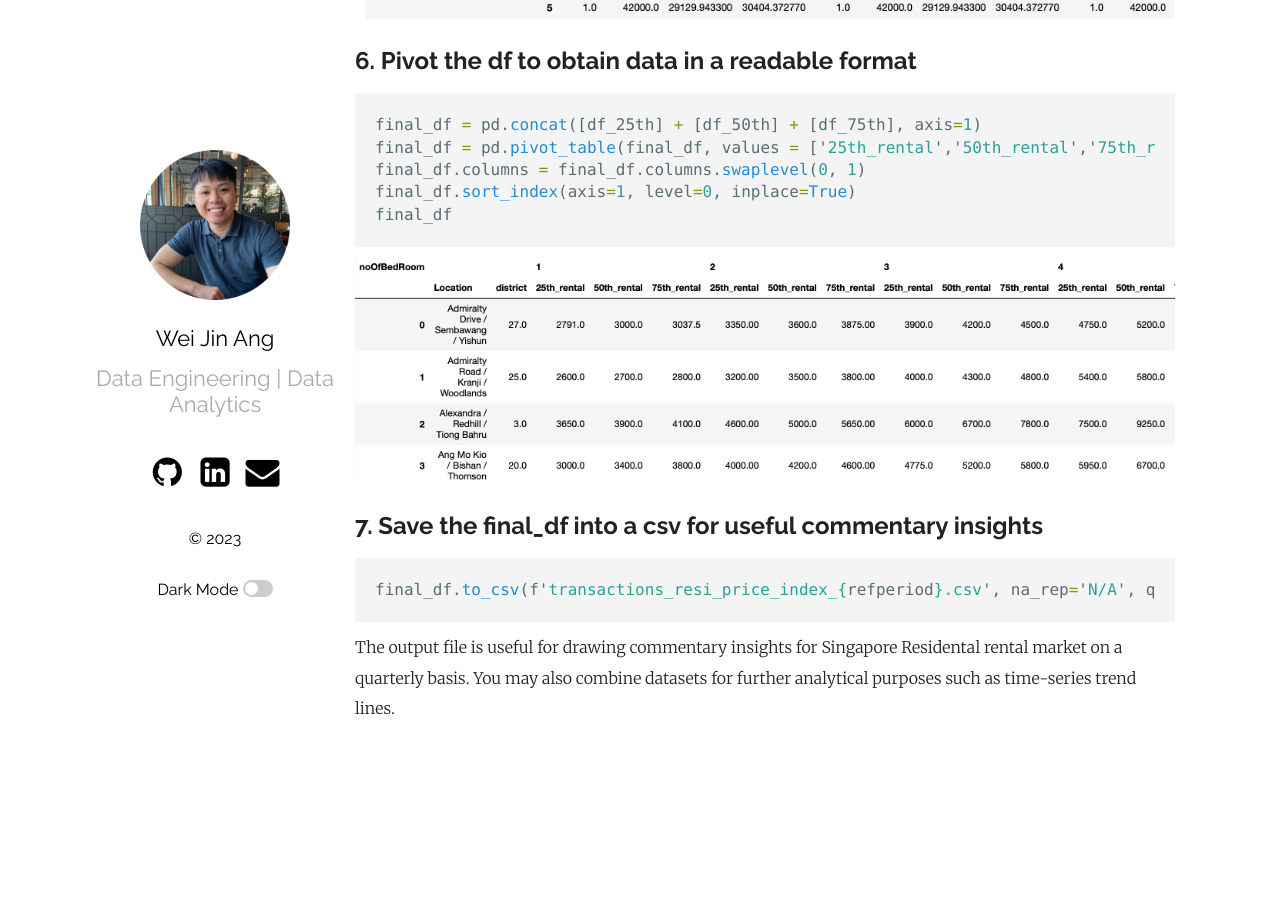
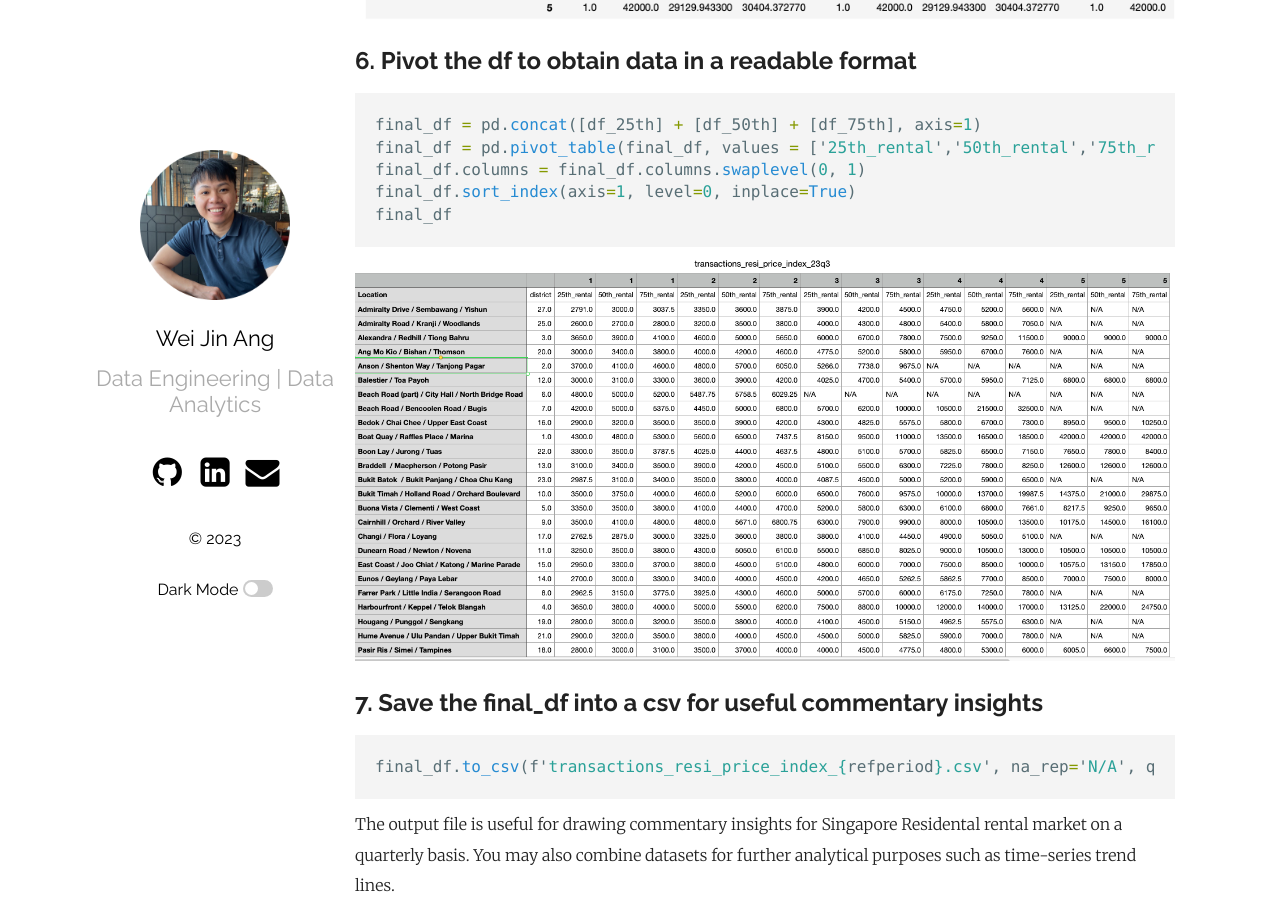
Before and after one commit to wjang96/wjang96.github.io, a Jekyll site: the page built from _posts/2023-08-20-Exploring Singapore private property transactions with URA API Part 2.markdown, in a window 1280 px wide and 900 px high, scrolled down 2711 px. Built offline with Jekyll 4.4.1, drawn with Linux system fonts in a browser that asks for light colours; before the commit the page ends 3479 px from its top, so only the background shows below that.

Commit message:
Update 2023-08-20-Exploring Singapore private property transactions with URA API Part 2.markdown

````diff
--- a/_posts/2023-08-20-Exploring Singapore private property transactions with URA API Part 2.markdown
+++ b/_posts/2023-08-20-Exploring Singapore private property transactions with URA API Part 2.markdown
@@ -89,7 +89,7 @@ final_df.columns = final_df.columns.swaplevel(0, 1)
 final_df.sort_index(axis=1, level=0, inplace=True)
 final_df
 ```
-![DF_wideformat]({{ '/assets/URA_df4.png' | relative_url }})
+![DF_wideformat]({{ '/assets/URA_df5.png' | relative_url }})
 
 ## 7. Save the final_df into a csv for useful commentary insights
 ```python
````
